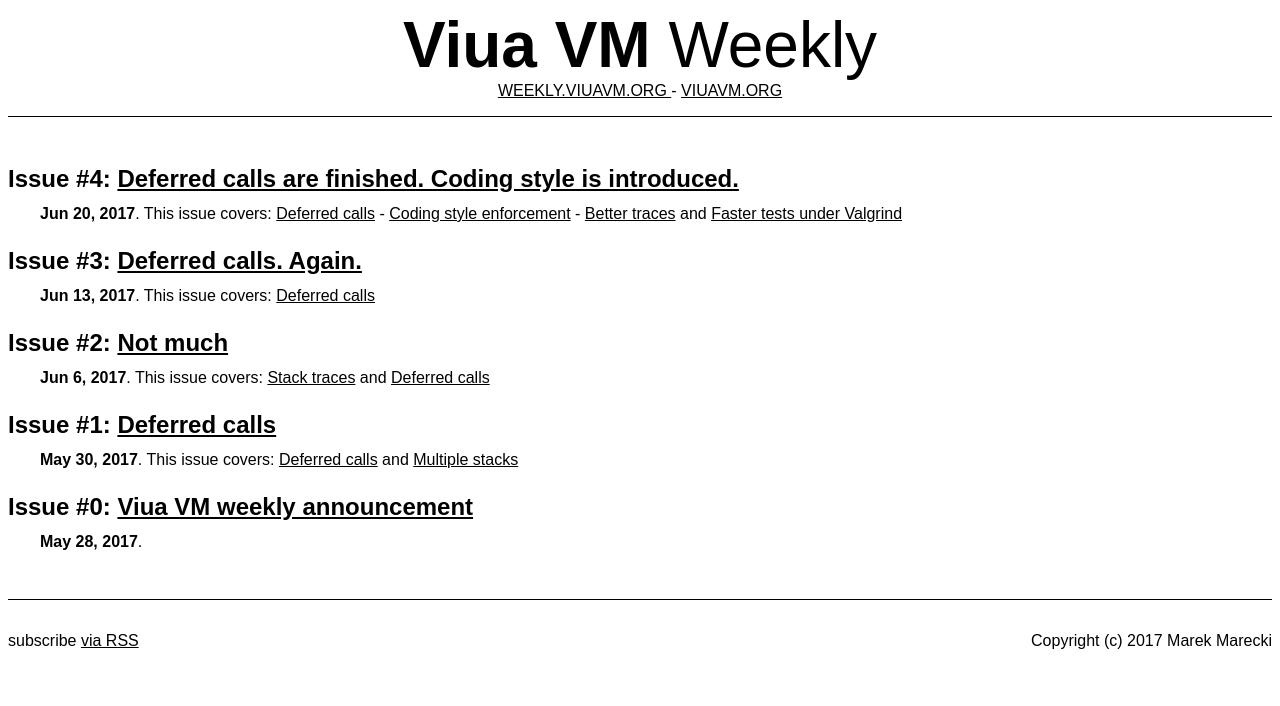
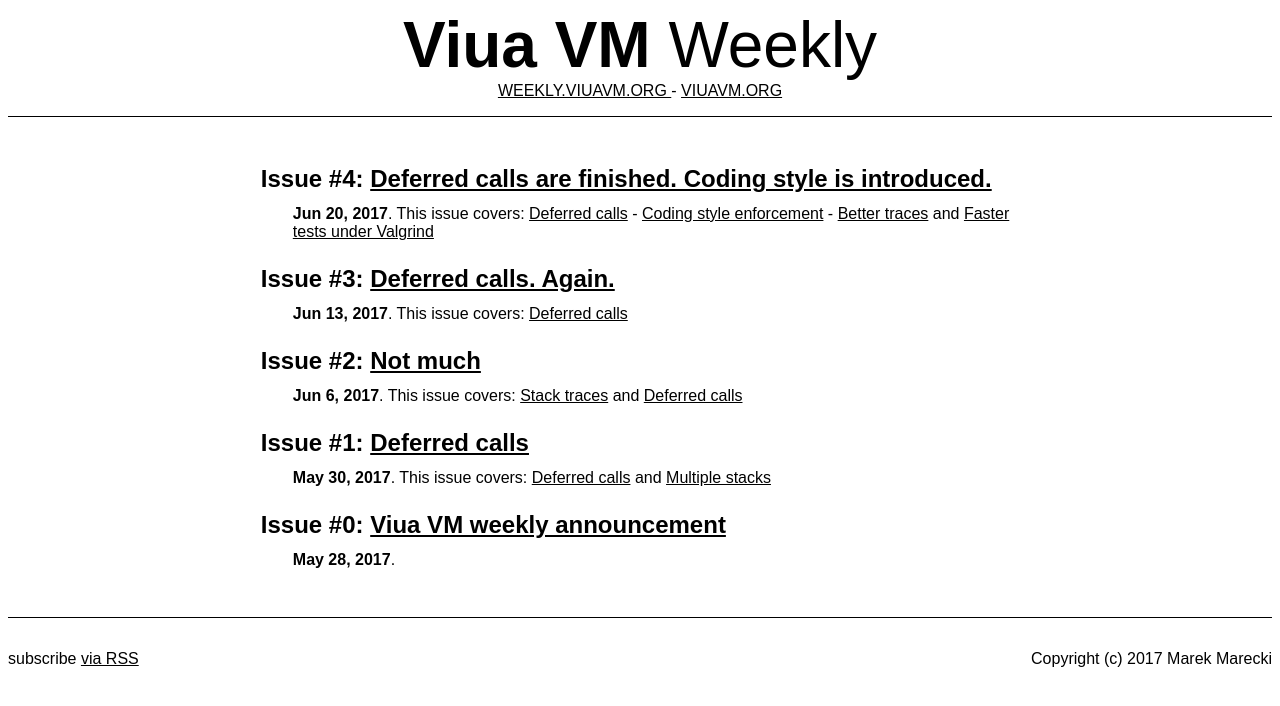
Before and after one commit to marekjm/weekly.viuavm.org, a Jekyll site: the page built from index.html, in a window 1280 px wide. Shown: the top 706 px of the page. Built offline with Jekyll 4.4.1, drawn with Linux system fonts in a browser that asks for light colours.

Commit message:
Adjust width of text column to width of the screen

```diff
--- a/assets/style.css
+++ b/assets/style.css
@@ -29,10 +29,6 @@
     border-top: 1px solid #000;
 }
 
-div.post-list section {
-    margin: 0;
-    padding: 0;
-}
 div.post-list section h2 {
     margin: 1em 0 0.5em 0;
     padding: 0;
@@ -45,6 +41,46 @@
 header.post-header {
     margin: 0 0 2em 0;
     padding: 0 0 0 0;
+}
+
+@media all and (min-width: 1920px) {
+    div.post-list section {
+        padding: 0;
+        margin: auto;
+        width: 50%;
+    }
+
+    article.post {
+        display: block;
+        margin: auto;
+        width: 50%;
+    }
+}
+@media all and (min-width: 1280px) and (max-width: 1919px) {
+    div.post-list section {
+        padding: 0;
+        margin: auto;
+        width: 60%;
+    }
+
+    article.post {
+        display: block;
+        margin: auto;
+        width: 60%;
+    }
+}
+@media all and (max-width: 1279px) {
+    div.post-list section {
+        padding: 0;
+        margin: auto;
+        width: 90%;
+    }
+
+    article.post {
+        display: block;
+        margin: auto;
+        width: 90%;
+    }
 }
 
 article.post header.post-header h1.post-title {
```
